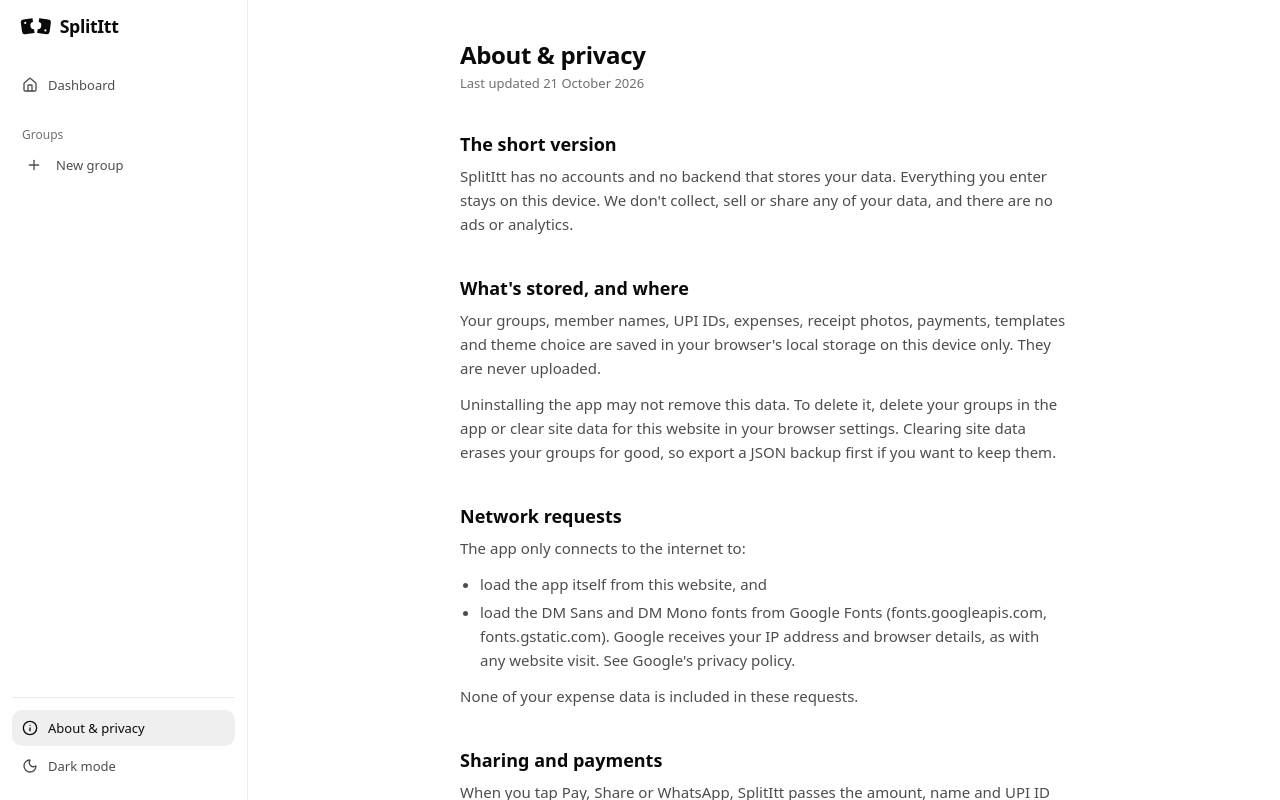
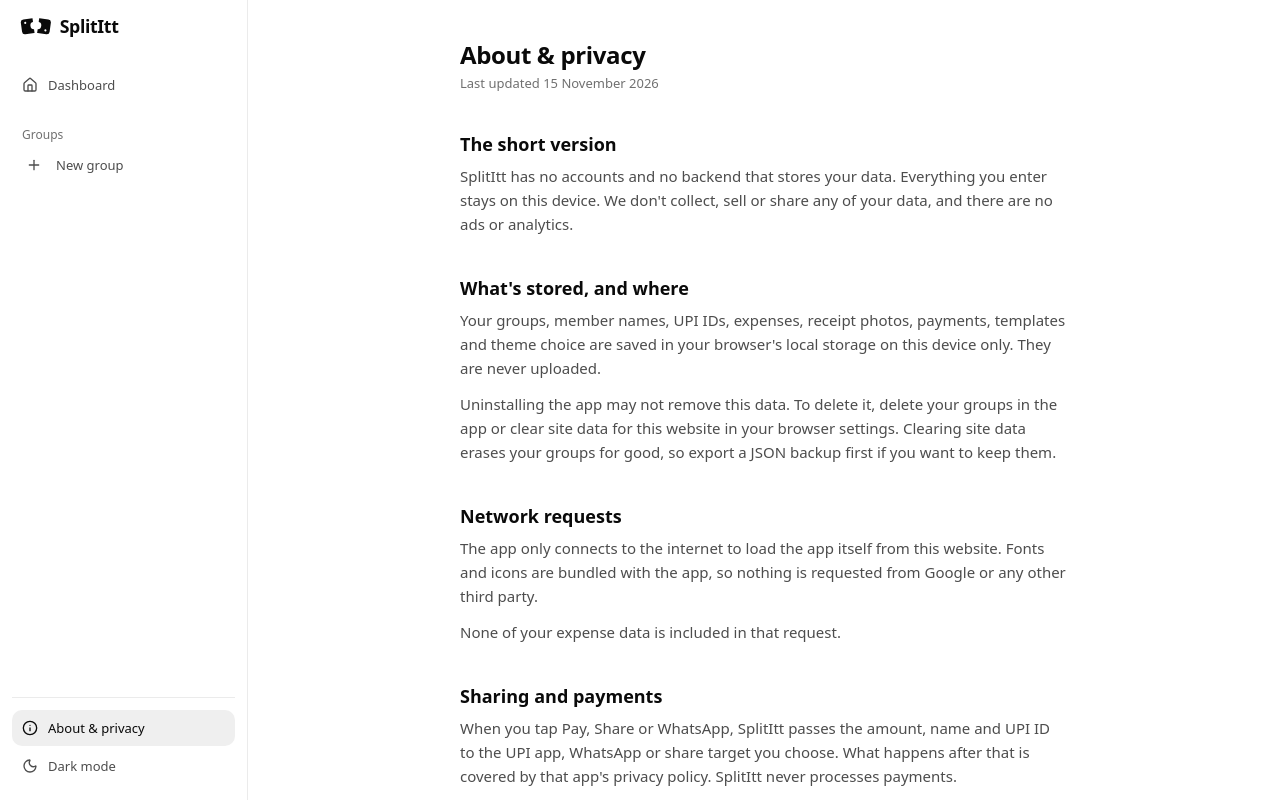
Before and after one commit to bhavy67/expense-splitter, a React (Vite) app in the folder frontend/: page /privacy in a window 1280 px wide. Built offline with nearby package versions, Linux system fonts and the light colour scheme; a web font is replaced by a local one.

Commit message:
Privacy page: fonts are self-hosted, no third-party requests
The network section still said the app loads DM Sans/DM Mono from
Google Fonts. Fonts and icons are now bundled, so the only request is
for the app itself. Last updated: 15 November 2026.

```diff
--- a/frontend/src/pages/about/AboutPage.tsx
+++ b/frontend/src/pages/about/AboutPage.tsx
@@ -7,7 +7,7 @@ import { TopBar } from '@/components/layout/TopBar'
 import { Button } from '@/components/ui/Button'
 import { PageTransition } from '@/components/common/PageTransition'
 
-const UPDATED = '21 October 2026'
+const UPDATED = '15 November 2026'
 
 function Section({ title, children }: { title: string; children: React.ReactNode }) {
   return (
@@ -52,12 +52,8 @@ export default function AboutPage() {
           </Section>
 
           <Section title="Network requests">
-            <p>The app only connects to the internet to:</p>
-            <ul className="list-disc pl-5 space-y-1">
-              <li>load the app itself from this website, and</li>
-              <li>load the DM Sans and DM Mono fonts from Google Fonts (fonts.googleapis.com, fonts.gstatic.com). Google receives your IP address and browser details, as with any website visit. See Google's privacy policy.</li>
-            </ul>
-            <p>None of your expense data is included in these requests.</p>
+            <p>The app only connects to the internet to load the app itself from this website. Fonts and icons are bundled with the app, so nothing is requested from Google or any other third party.</p>
+            <p>None of your expense data is included in that request.</p>
           </Section>
 
           <Section title="Sharing and payments">
```
